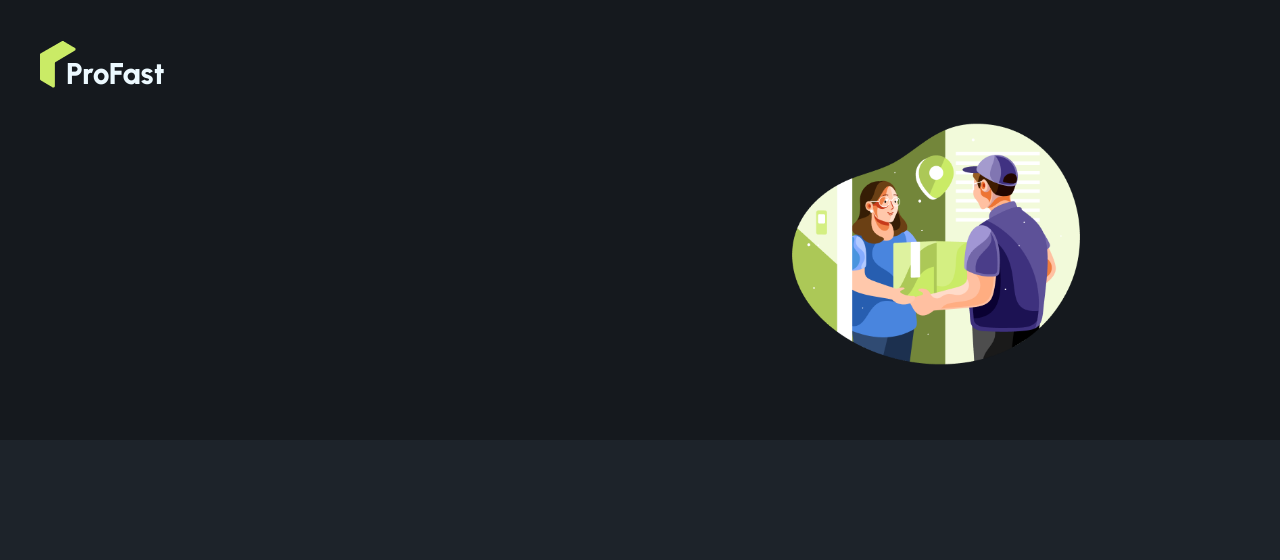
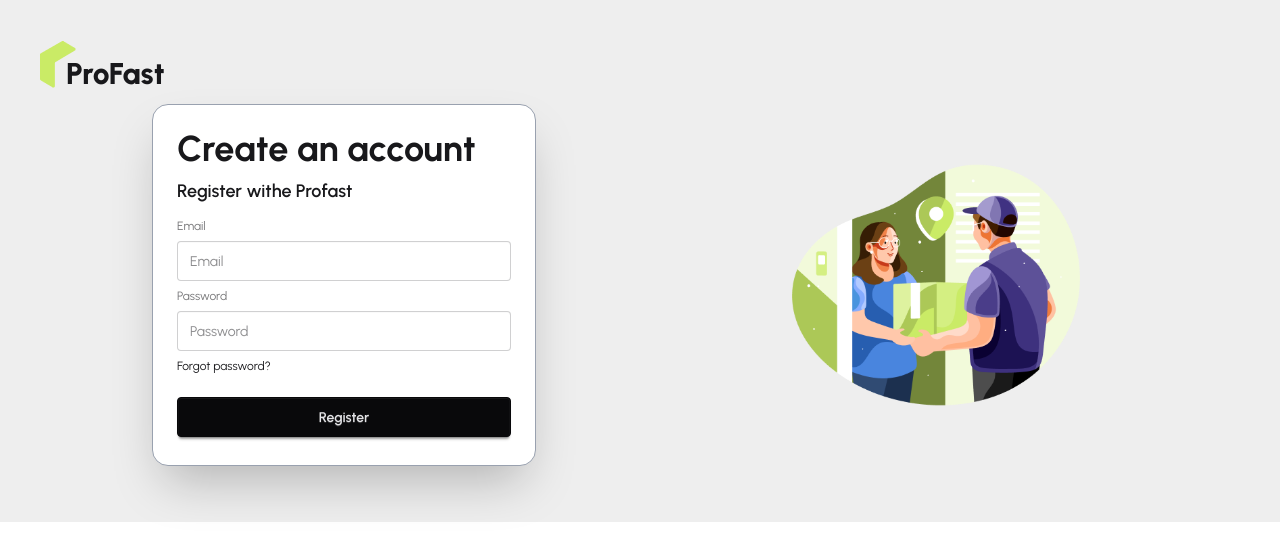
Before and after one commit to julkarzunayed/pro-fast-client-mi-12, a React (Vite) app: page /register in a window 1280 px wide. Shown: the top 560 px of the page. Built offline with nearby package versions, Linux system fonts and the light colour scheme.

Commit message:
added register page basic

```diff
--- a/index.html
+++ b/index.html
@@ -1,5 +1,5 @@
 <!doctype html>
-<html data-theme="dark" lang="en">
+<html data-theme="light" lang="en">
   <head>
     <meta charset="UTF-8" />
     <link rel="icon" type="image/svg+xml" href="/src/assets/logo.png" />
--- a/package.json
+++ b/package.json
@@ -12,6 +12,7 @@
   "dependencies": {
     "@tailwindcss/vite": "^4.1.10",
     "aos": "^2.3.4",
+    "firebase": "^11.9.1",
     "react": "^19.1.0",
     "react-dom": "^19.1.0",
     "react-fast-marquee": "^1.6.5",
--- a/src/pages/Authentication/Register/Register.jsx
+++ b/src/pages/Authentication/Register/Register.jsx
@@ -1,9 +1,70 @@
 import React from 'react';
+import { useForm } from 'react-hook-form';
 
 const Register = () => {
+    const {
+        register,
+        handleSubmit,
+        formState: { errors },
+    } = useForm();
+
+    const onSubmit = data => {
+        console.log(data)
+    }
+    console.log(errors)
     return (
-        <div>
+        <div className=' w-full flex items-center justify-center'>
+            <div className="card-body border border-gray-400 bg-base-100 rounded-2xl shadow-2xl max-w-sm w-full">
+                <h1 className='text-4xl font-bold'>Create an account</h1>
+                <p className="text-lg font-semibold">Register withe Profast</p>
+                <form onSubmit={handleSubmit(onSubmit)}>
+                    <fieldset className="fieldset">
+                        <label className="label">Email</label>
+                        {/* Email */}
+                        <input
+                            type="email"
+                            {
+                            ...register("email", {
+                                required: 'Email is required',
 
+                            })
+                            }
+                            className="input w-full"
+                            placeholder="Email" />
+                        {
+                            errors?.email?.type === 'required' &&
+                            <p role='alert' className="text-red-500 ">Email is required</p>
+                        }
+
+                        {/* Password */}
+                        <label className="label">Password</label>
+                        <input
+                            type="password"
+                            {
+                            ...register('password', {
+                                required: 'Password is required',
+                                minLength: {
+                                    value : 6 ,
+                                    message: 'Password must be at least 6 character long.'
+                                },
+                                pattern: {
+                                    value: /(?=.*\d)(?=.*[a-z])(?=.*[A-Z])(?=.*[@$!%*?&])/,
+                                    message: "Password must contain : - a number, - an uppercase letter, - a lowercase letter, - and a special character"
+                                }
+                            })
+                            }
+                            className="input w-full"
+                            placeholder="Password" />
+                        {
+                            errors?.password &&
+                            <p className="text-red-500" dangerouslySetInnerHTML={{ __html: errors?.password?.message.replace(/ - /g, '  <br/> -- ') }} />
+                        }
+
+                        <div><a className="link link-hover">Forgot password?</a></div>
+                        <button className="btn btn-neutral mt-4">Register</button>
+                    </fieldset>
+                </form>
+            </div>
         </div>
     );
 };
--- /dev/null
+++ b/src/pages/Error/Error.jsx
@@ -0,0 +1,11 @@
+import React from 'react';
+
+const Error = () => {
+    return (
+        <div className='min-h-screen'>
+            <h1 className="text-4xl text-center text-red-400">Error</h1>
+        </div>
+    );
+};
+
+export default Error;
--- /dev/null
+++ b/src/pages/Loading/Loading.jsx
@@ -0,0 +1,11 @@
+import React from 'react';
+
+const Loading = () => {
+    return (
+        <div>
+            <h1 className="text-3xl">Loading.......</h1>
+        </div>
+    );
+};
+
+export default Loading;
--- a/src/router/router.jsx
+++ b/src/router/router.jsx
@@ -4,6 +4,7 @@ import Home from "../pages/HomePage/Home/Home";
 import AuthLayout from "../layouts/AuthLayout/AuthLayout";
 import Login from "../pages/Authentication/Login/Login";
 import Register from "../pages/Authentication/Register/Register";
+import Error from "../pages/Error/Error";
 
 export const router = createBrowserRouter([
     {
@@ -30,7 +31,15 @@ export const router = createBrowserRouter([
             {
                 path: 'register',
                 Component: Register,
+            },
+            {
+
             }
         ]
+    },
+    {
+        path: '*',
+        Component: Error,
     }
+
 ]);
```
Also changed, not shown: 1 other file (tests, documents, lock files or other folders).
